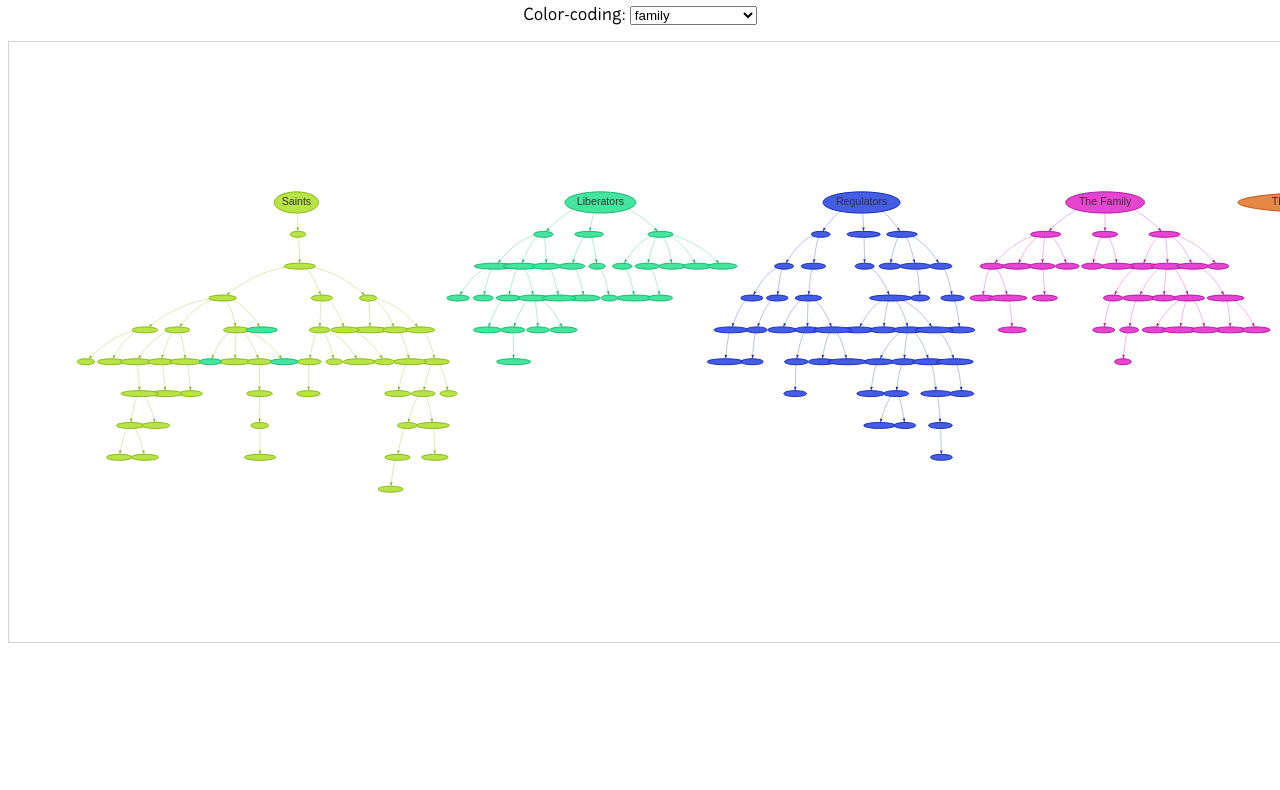
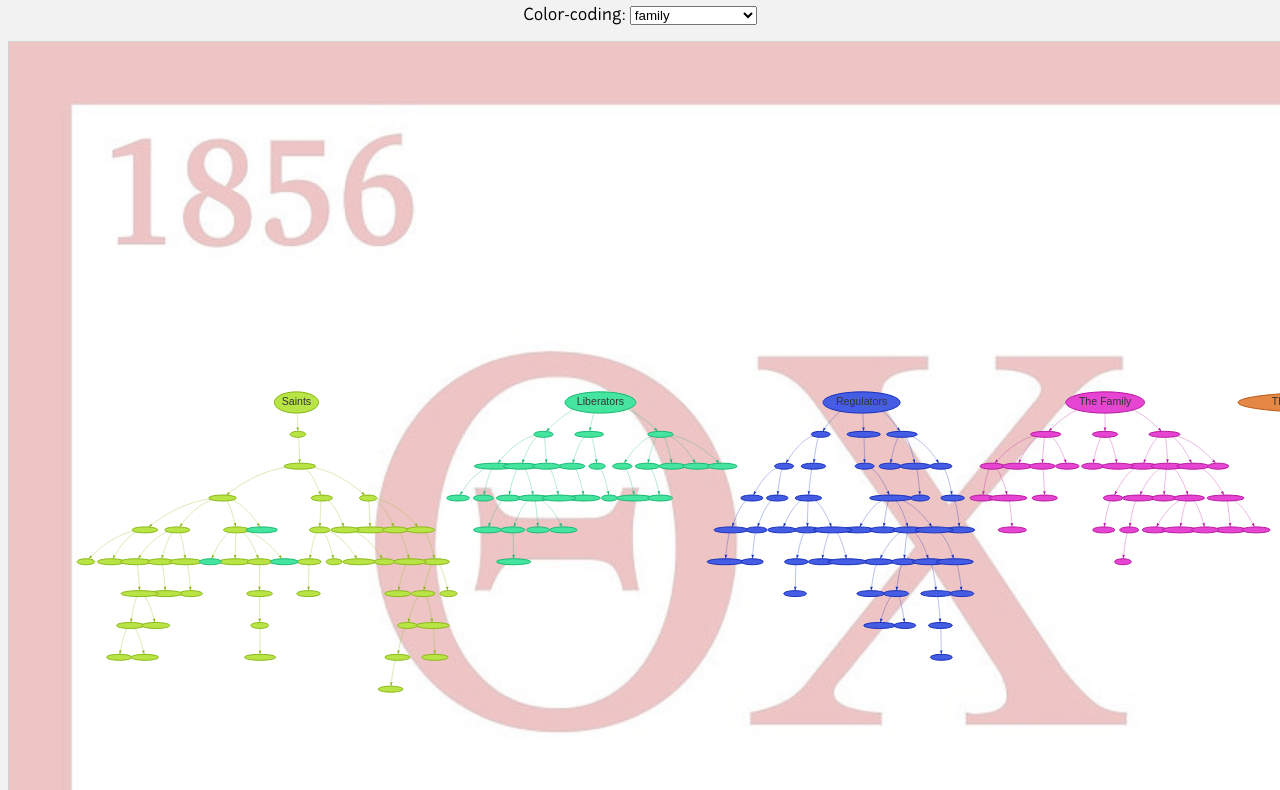
Before and after one commit to nfischer/framily-tree, a website: page index.html in a window 1280 px wide. Shown: the part 69-859 px from the top of the page. Before the commit the page ends 800 px from the top, so only its background shows below. Drawn offline with Linux system fonts and the light colour scheme.

Commit message:
Background image

```diff
--- a/index.html
+++ b/index.html
@@ -9,12 +9,15 @@
       src: url("fonts/junction-regular/Junction.otf") format("opentype");
     }
     body {
+      background: #f2f2f2;
       font-family: Junction, sans;
       text-align: center;
     }
     #mynetwork {
+      background-image: url("resources/thetachiflagmodified.jpg");
+      background-size: 100%;
       width: 1500px;
-      height: 600px;
+      height: 1000px;
       border: 1px solid lightgrey;
     }
   </style>
```
Also changed, not shown: README.md, resources/thetachiflagmodified.jpg (added).
